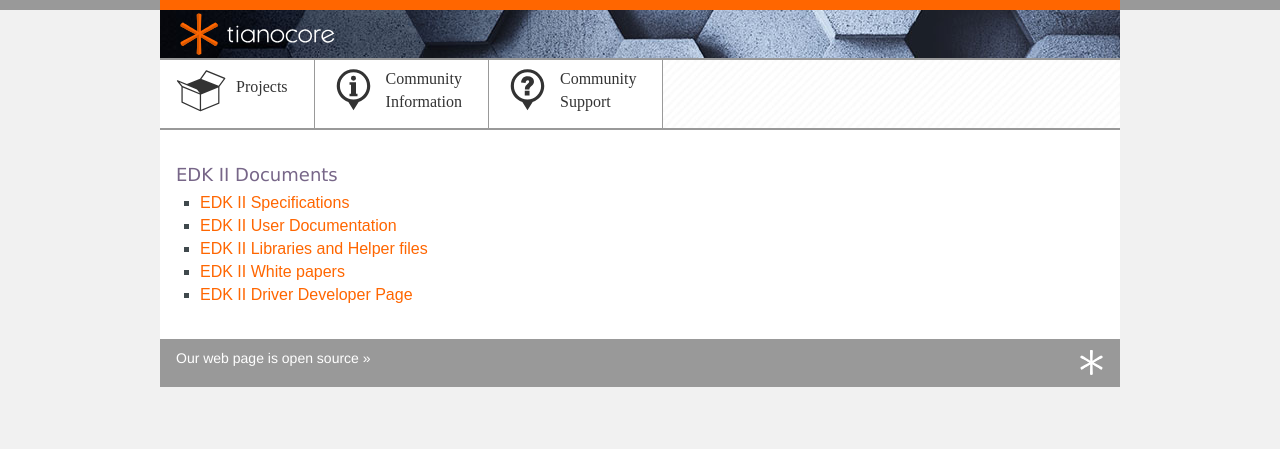
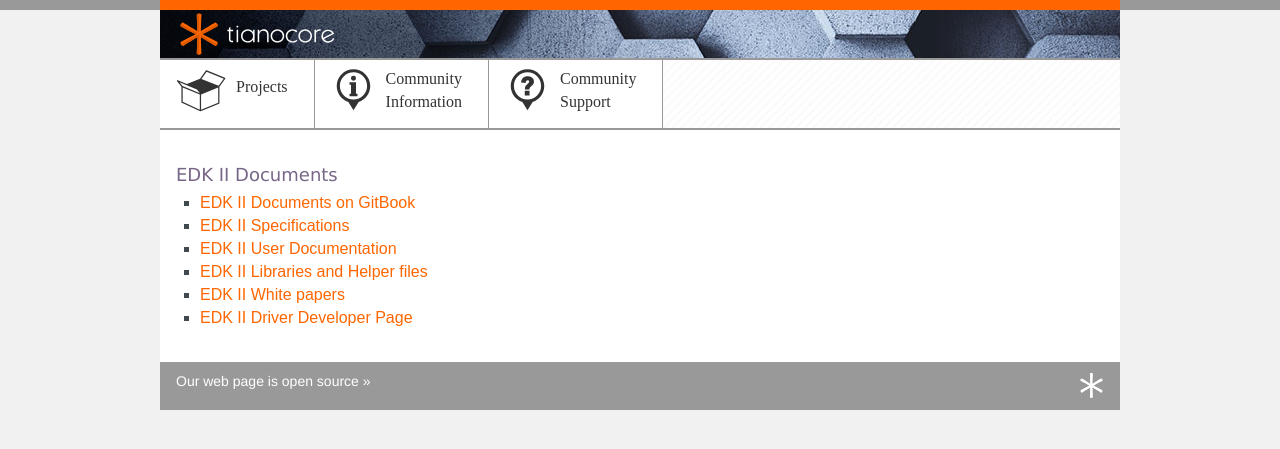
Before and after one commit to tianocore/tianocore.github.io, a Jekyll site: the page built from docs/EDK_II_Documents.md, in a window 1280 px wide. Shown: the top 449 px of the page. Built offline with Jekyll 4.4.1, drawn with Linux system fonts in a browser that asks for light colours; nearby versions of some CDN libraries.

Commit message:
Add a link to GitBook

```diff
--- a/docs/EDK_II_Documents.md
+++ b/docs/EDK_II_Documents.md
@@ -10,6 +10,7 @@ EDK II Documents
 </font>
 </MTMarkdownOptions>
 
+* <a href="https://www.gitbook.com/@edk2-docs">EDK II Documents on GitBook</a>
 * [EDK II Specifications]({{wiki}}/EDK II Specifications) <BR>
 * [EDK II User Documentation]({{wiki}}/EDK II User Documentation)<BR>
 * [EDK II Libraries and Helper files]({{wiki}}/EDK II Libraries and Helper files)<BR>
```
